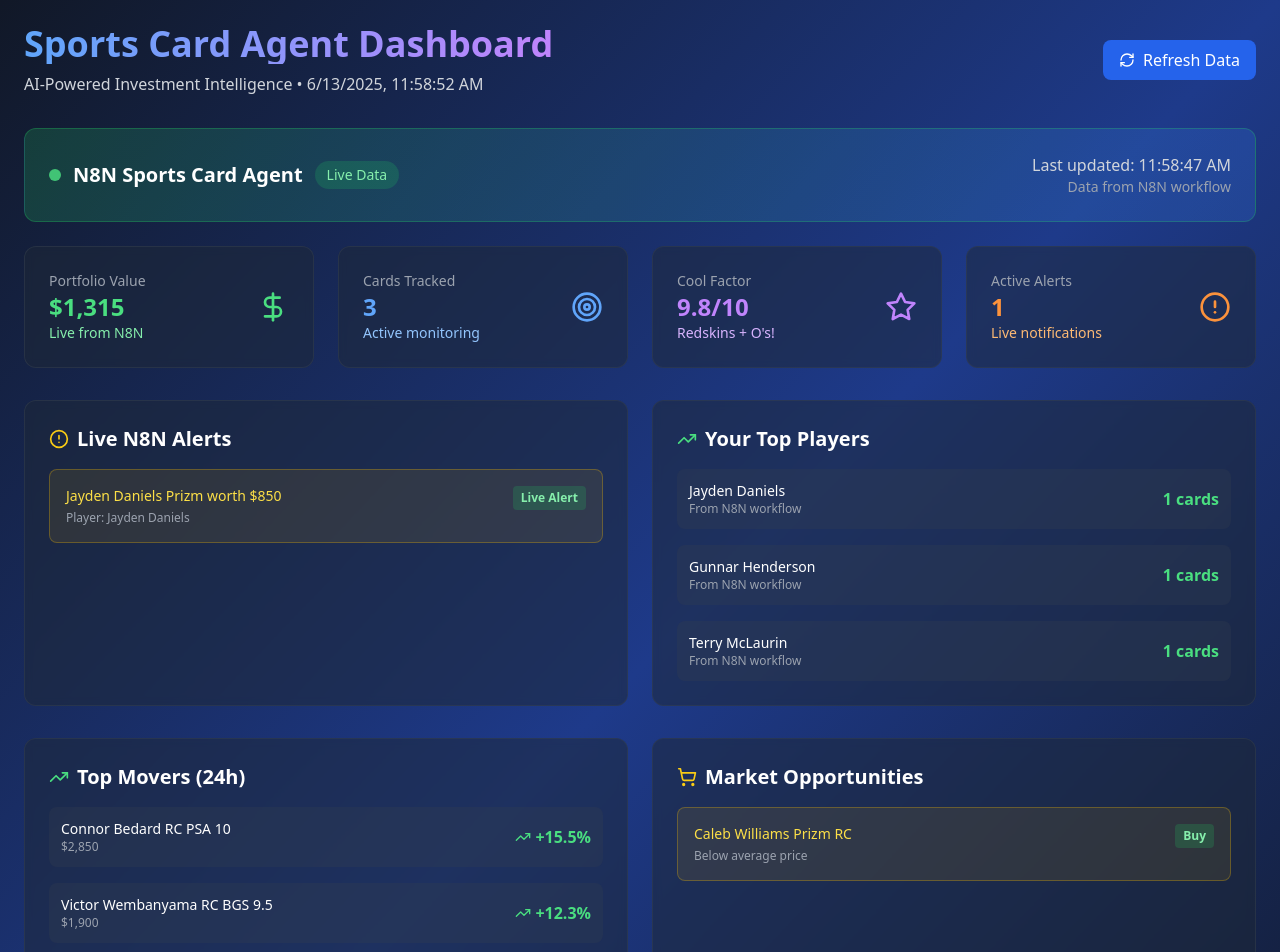
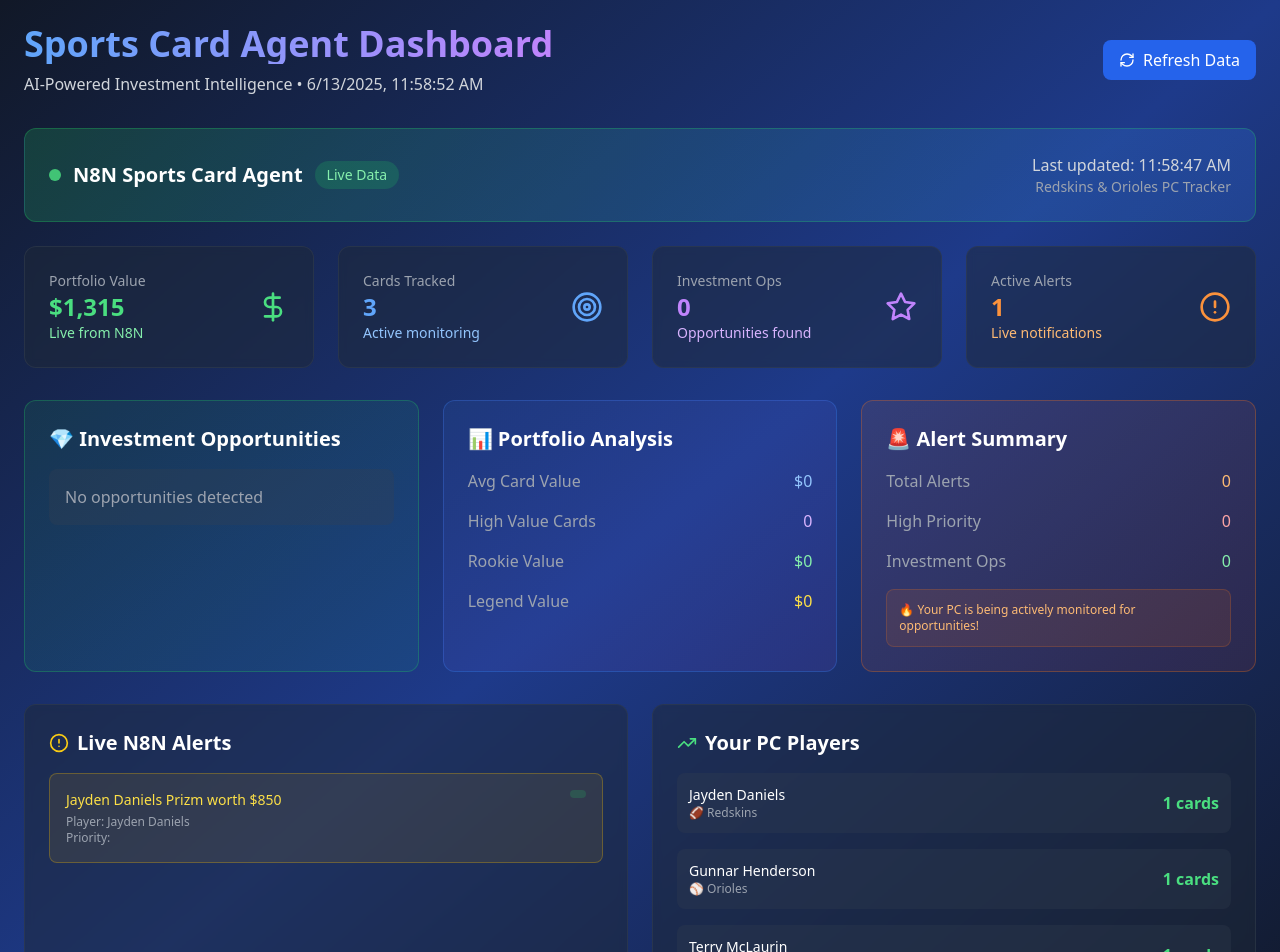
Before and after one commit to jlove703/sports-cards-ai-v3, a Next.js app: page / in a window 1280 px wide. Shown: the top 952 px of the page. Built offline with nearby package versions, Linux system fonts and the light colour scheme.

Commit message:
Update index.tsx

```diff
--- a/pages/index.tsx
+++ b/pages/index.tsx
@@ -10,6 +10,9 @@ export default function Home() {
     cardCount: 3,
     alerts: [],
     topPlayers: [],
+    investmentOpportunities: [],
+    portfolioAnalysis: {},
+    summary: {},
     lastUpdated: null
   });
   const [loading, setLoading] = useState(false);
@@ -80,7 +83,7 @@ export default function Home() {
             </div>
             <div className="text-right">
               <p className="text-gray-300">Last updated: {cardData.lastUpdated ? new Date(cardData.lastUpdated).toLocaleTimeString() : 'Never'}</p>
-              <p className="text-sm text-gray-400">Data from N8N workflow</p>
+              <p className="text-sm text-gray-400">Redskins & Orioles PC Tracker</p>
             </div>
           </div>
         </div>
@@ -112,9 +115,9 @@ export default function Home() {
           <div className="bg-gray-800/50 backdrop-blur-sm rounded-xl p-6 border border-gray-700/50">
             <div className="flex items-center justify-between">
               <div>
-                <p className="text-gray-400 text-sm">Cool Factor</p>
-                <p className="text-2xl font-bold text-purple-400">9.8/10</p>
-                <p className="text-sm text-purple-300">Redskins + O's!</p>
+                <p className="text-gray-400 text-sm">Investment Ops</p>
+                <p className="text-2xl font-bold text-purple-400">{cardData.summary?.investmentOps || 0}</p>
+                <p className="text-sm text-purple-300">Opportunities found</p>
               </div>
               <Star className="w-8 h-8 text-purple-400" />
             </div>
@@ -132,123 +135,7 @@ export default function Home() {
           </div>
         </div>
 
-        {/* Live Data Sections */}
-        <div className="grid grid-cols-1 lg:grid-cols-2 gap-6 mb-8">
-          {/* Live Alerts from N8N */}
-          <div className="bg-gray-800/50 backdrop-blur-sm rounded-xl p-6 border border-gray-700/50">
-            <h3 className="text-xl font-semibold mb-4 flex items-center">
-              <AlertCircle className="w-5 h-5 mr-2 text-yellow-400" />
-              Live N8N Alerts
-            </h3>
-            <div className="space-y-4">
-              {cardData.alerts && cardData.alerts.length > 0 ? (
-                cardData.alerts.map((alert, index) => (
-                  <div key={index} className="p-4 bg-yellow-500/10 border border-yellow-500/30 rounded-lg">
-                    <div className="flex items-start justify-between">
-                      <div className="flex-1">
-                        <p className="font-medium text-sm text-yellow-300">{alert.message}</p>
-                        <p className="text-xs text-gray-400 mt-1">Player: {alert.player}</p>
-                      </div>
-                      <span className="px-2 py-1 rounded text-xs font-semibold bg-green-500/20 text-green-300">
-                        Live Alert
-                      </span>
-                    </div>
-                  </div>
-                ))
-              ) : (
-                <div className="p-4 bg-gray-700/30 rounded-lg">
-                  <p className="text-gray-400">No active alerts</p>
-                </div>
-              )}
-            </div>
-          </div>
-
-          {/* Top Players from N8N */}
-          <div className="bg-gray-800/50 backdrop-blur-sm rounded-xl p-6 border border-gray-700/50">
-            <h3 className="text-xl font-semibold mb-4 flex items-center">
-              <TrendingUp className="w-5 h-5 mr-2 text-green-400" />
-              Your Top Players
-            </h3>
-            <div className="space-y-4">
-              {cardData.topPlayers && cardData.topPlayers.length > 0 ? (
-                cardData.topPlayers.map(([player, count], index) => (
-                  <div key={index} className="flex items-center justify-between p-3 bg-gray-700/30 rounded-lg">
-                    <div className="flex-1">
-                      <p className="font-medium text-sm">{player}</p>
-                      <p className="text-xs text-gray-400">From N8N workflow</p>
-                    </div>
-                    <div className="flex items-center text-green-400">
-                      <span className="font-semibold">{count} cards</span>
-                    </div>
-                  </div>
-                ))
-              ) : (
-                <div className="p-4 bg-gray-700/30 rounded-lg">
-                  <p className="text-gray-400">No player data available</p>
-                </div>
-              )}
-            </div>
-          </div>
-        </div>
-
-        {/* Static Mock Data Section */}
-        <div className="grid grid-cols-1 lg:grid-cols-2 gap-6 mb-8">
-          {/* Mock Top Movers */}
-          <div className="bg-gray-800/50 backdrop-blur-sm rounded-xl p-6 border border-gray-700/50">
-            <h3 className="text-xl font-semibold mb-4 flex items-center">
-              <TrendingUp className="w-5 h-5 mr-2 text-green-400" />
-              Top Movers (24h)
-            </h3>
-            <div className="space-y-4">
-              <div className="flex items-center justify-between p-3 bg-gray-700/30 rounded-lg">
-                <div className="flex-1">
-                  <p className="font-medium text-sm">Connor Bedard RC PSA 10</p>
-                  <p className="text-xs text-gray-400">$2,850</p>
-                </div>
-                <div className="flex items-center text-green-400">
-                  <TrendingUp className="w-4 h-4 mr-1" />
-                  <span className="font-semibold">+15.5%</span>
-                </div>
-              </div>
-              <div className="flex items-center justify-between p-3 bg-gray-700/30 rounded-lg">
-                <div className="flex-1">
-                  <p className="font-medium text-sm">Victor Wembanyama RC BGS 9.5</p>
-                  <p className="text-xs text-gray-400">$1,900</p>
-                </div>
-                <div className="flex items-center text-green-400">
-                  <TrendingUp className="w-4 h-4 mr-1" />
-                  <span className="font-semibold">+12.3%</span>
-                </div>
-              </div>
-            </div>
-          </div>
-
-          {/* Mock Buy Alerts */}
-          <div className="bg-gray-800/50 backdrop-blur-sm rounded-xl p-6 border border-gray-700/50">
-            <h3 className="text-xl font-semibold mb-4 flex items-center">
-              <ShoppingCart className="w-5 h-5 mr-2 text-yellow-400" />
-              Market Opportunities
-            </h3>
-            <div className="space-y-4">
-              <div className="p-4 bg-yellow-500/10 border border-yellow-500/30 rounded-lg">
-                <div className="flex items-start justify-between">
-                  <div className="flex-1">
-                    <p className="font-medium text-sm text-yellow-300">Caleb Williams Prizm RC</p>
-                    <p className="text-xs text-gray-400 mt-1">Below average price</p>
-                  </div>
-                  <span className="px-2 py-1 rounded text-xs font-semibold bg-green-500/20 text-green-300">
-                    Buy
-                  </span>
-                </div>
-              </div>
-            </div>
-          </div>
-        </div>
-
-        {/* Footer */}
-        <div className="mt-8 text-center text-gray-500 text-sm">
-          <p>Powered by N8N Workflows • Live data updates every 2 minutes</p>
-          {/* Investment Intelligence Section */}
+        {/* Investment Intelligence Section */}
         <div className="grid grid-cols-1 xl:grid-cols-3 gap-6 mb-8">
           {/* Investment Opportunities */}
           <div className="bg-gradient-to-br from-green-500/10 to-emerald-500/10 rounded-xl p-6 border border-green-500/30">
@@ -331,6 +218,79 @@ export default function Home() {
             </div>
           </div>
         </div>
+
+        {/* Live Data Sections */}
+        <div className="grid grid-cols-1 lg:grid-cols-2 gap-6 mb-8">
+          {/* Live Alerts from N8N */}
+          <div className="bg-gray-800/50 backdrop-blur-sm rounded-xl p-6 border border-gray-700/50">
+            <h3 className="text-xl font-semibold mb-4 flex items-center">
+              <AlertCircle className="w-5 h-5 mr-2 text-yellow-400" />
+              Live N8N Alerts
+            </h3>
+            <div className="space-y-4">
+              {cardData.alerts && cardData.alerts.length > 0 ? (
+                cardData.alerts.slice(0, 5).map((alert, index) => (
+                  <div key={index} className="p-4 bg-yellow-500/10 border border-yellow-500/30 rounded-lg">
+                    <div className="flex items-start justify-between">
+                      <div className="flex-1">
+                        <p className="font-medium text-sm text-yellow-300">{alert.message}</p>
+                        <p className="text-xs text-gray-400 mt-1">Player: {alert.player}</p>
+                        <p className="text-xs text-gray-400">Priority: {alert.priority}</p>
+                      </div>
+                      <span className={`px-2 py-1 rounded text-xs font-semibold ${
+                        alert.priority === 'HIGH' ? 'bg-red-500/20 text-red-300' :
+                        alert.priority === 'MEDIUM' ? 'bg-orange-500/20 text-orange-300' :
+                        'bg-green-500/20 text-green-300'
+                      }`}>
+                        {alert.action}
+                      </span>
+                    </div>
+                  </div>
+                ))
+              ) : (
+                <div className="p-4 bg-gray-700/30 rounded-lg">
+                  <p className="text-gray-400">No active alerts</p>
+                </div>
+              )}
+            </div>
+          </div>
+
+          {/* Top Players from N8N */}
+          <div className="bg-gray-800/50 backdrop-blur-sm rounded-xl p-6 border border-gray-700/50">
+            <h3 className="text-xl font-semibold mb-4 flex items-center">
+              <TrendingUp className="w-5 h-5 mr-2 text-green-400" />
+              Your PC Players
+            </h3>
+            <div className="space-y-4">
+              {cardData.topPlayers && cardData.topPlayers.length > 0 ? (
+                cardData.topPlayers.map(([player, count], index) => (
+                  <div key={index} className="flex items-center justify-between p-3 bg-gray-700/30 rounded-lg">
+                    <div className="flex-1">
+                      <p className="font-medium text-sm">{player}</p>
+                      <p className="text-xs text-gray-400">
+                        {player === 'Jayden Daniels' || player === 'Terry McLaurin' ? '🏈 Redskins' :
+                         player === 'Sean Taylor' ? '🏈 Redskins Legend' :
+                         player === 'Cal Ripken Jr' ? '⚾ Orioles Legend' :
+                         '⚾ Orioles'}
+                      </p>
+                    </div>
+                    <div className="flex items-center text-green-400">
+                      <span className="font-semibold">{count} cards</span>
+                    </div>
+                  </div>
+                ))
+              ) : (
+                <div className="p-4 bg-gray-700/30 rounded-lg">
+                  <p className="text-gray-400">No player data available</p>
+                </div>
+              )}
+            </div>
+          </div>
+        </div>
+
+        {/* Footer */}
+        <div className="mt-8 text-center text-gray-500 text-sm">
+          <p>Powered by N8N Workflows • Redskins & Orioles PC Intelligence • Live updates every 2 minutes</p>
         </div>
       </div>
     </div>
```
